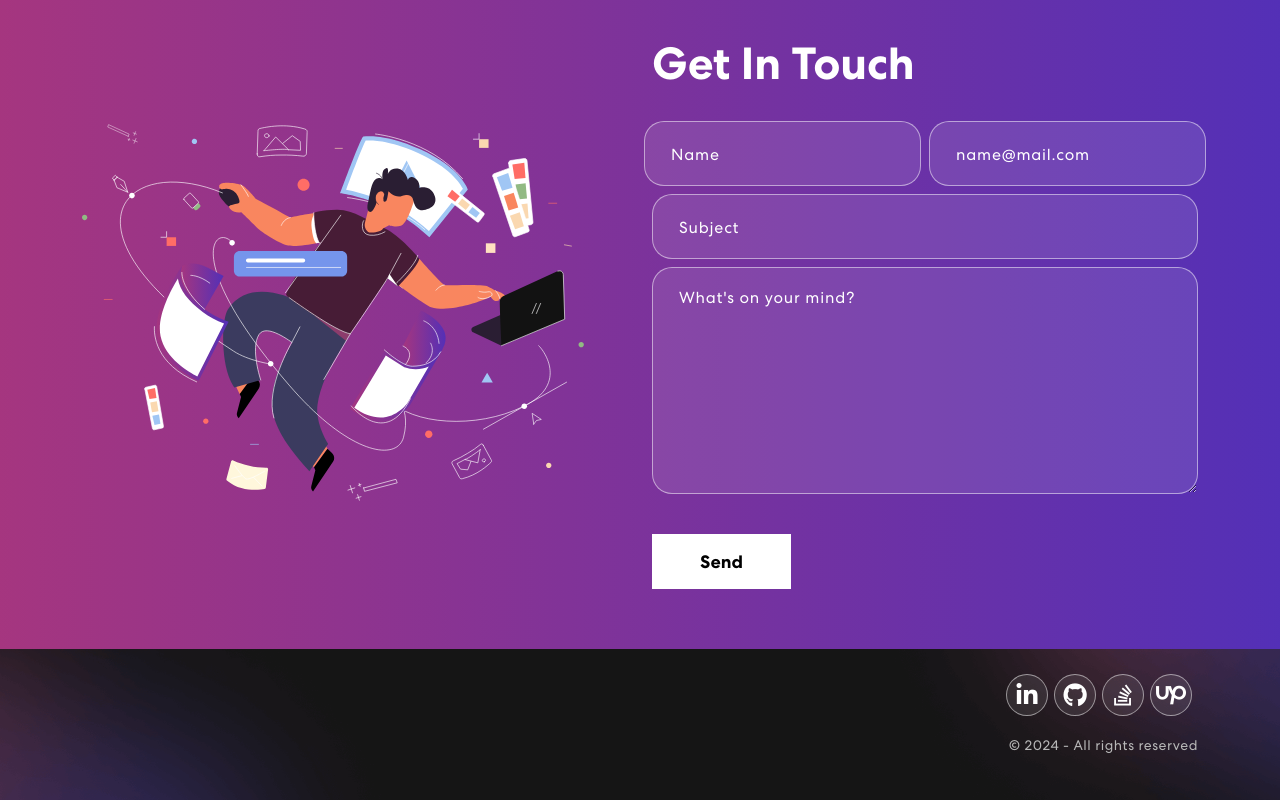
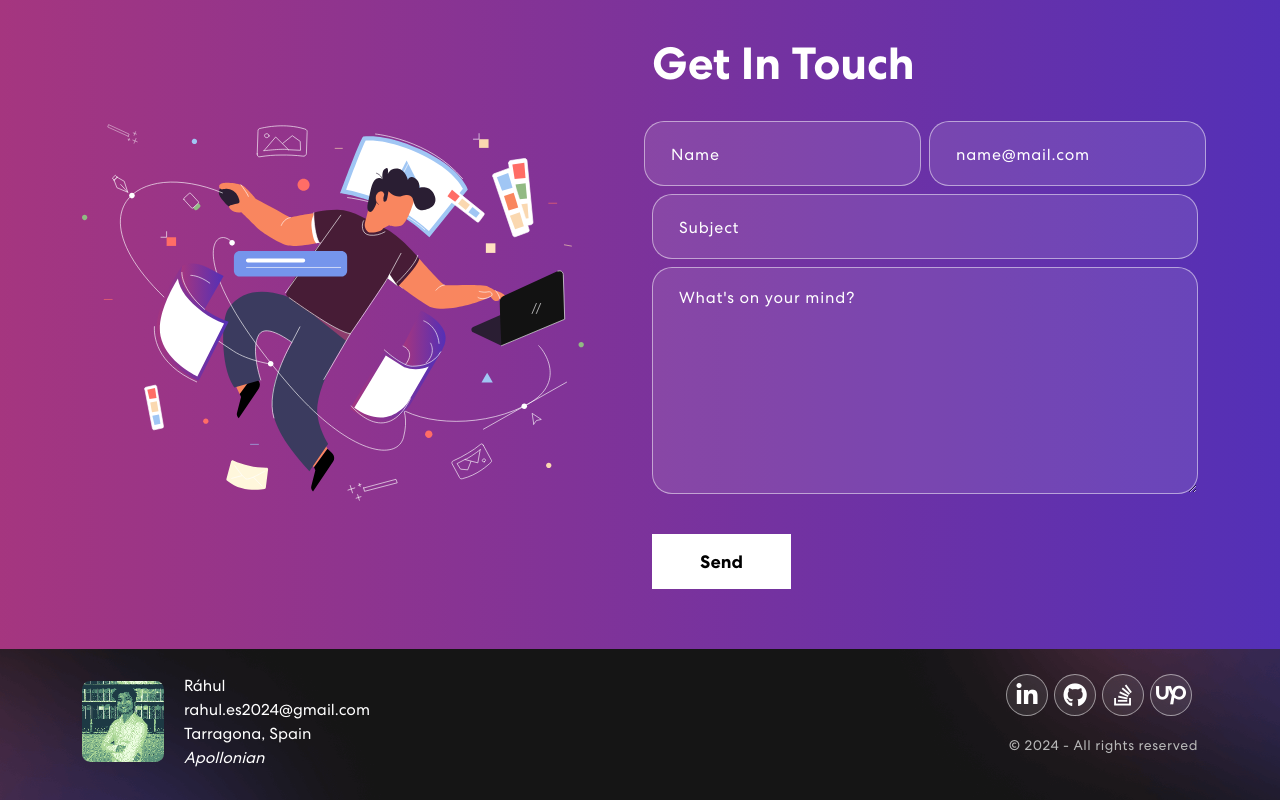
Before and after one commit to rahules24/sirenscripts, a React (Create React App) app in the folder sirenscripts/: page / in a window 1280 px wide. Shown: the part 2275-3075 px from the top of the page. Built offline with nearby package versions, Linux system fonts and the light colour scheme.

Commit message:
footer image added

```diff
--- a/sirenscripts/src/App.css
+++ b/sirenscripts/src/App.css
@@ -309,7 +309,7 @@ nav.navbar .navbar-toggler[aria-expanded="true"] .navbar-toggler-icon {
     }
 }
 .txt-rotate > .wrap {
-  border-right: 0.08em solid #666;
+  border-right: 0.0em solid #666;
 }
 
 /************ Skills Css ************/
--- a/sirenscripts/src/components/Footer.js
+++ b/sirenscripts/src/components/Footer.js
@@ -1,27 +1,87 @@
-import { Container, Row, Col } from 'react-bootstrap'
-// import logo from '../assets/img/favlogo.png'
+import { useState, useEffect } from 'react';
+import { Container, Row, Col } from 'react-bootstrap';
+import me from "../assets/img/me.png";
 
 const Footer = () => {
-  return (
+    const [loopNum, setLoopNum] = useState(0);
+    const [isDeleting, setIsDeleting] = useState(false);
+    const [text, setText] = useState('');
+    const toRotate = ["Kafkaesque", "Apollonian", "Hikikomori", "Stoyteller", "Machiavellian", "Gamemaker", "Hellinist", ];
+    const typingSpeed = 150;
+    const pauseDuration = 1000;
+
+    useEffect(() => {
+        const handleTyping = setInterval(() => {
+            typeWriter();
+        }, typingSpeed);
+
+        return () => clearInterval(handleTyping);
+    }, [text, isDeleting]);
+
+    const typeWriter = () => {
+        const i = loopNum % toRotate.length;
+        const fullText = toRotate[i];
+        const updatedText = isDeleting
+            ? fullText.substring(0, text.length - 1)
+            : fullText.substring(0, text.length + 1);
+
+        setText(updatedText);
+
+        // If full text is reached, pause before deleting
+        if (!isDeleting && updatedText === fullText) {
+            setTimeout(() => setIsDeleting(true), pauseDuration);
+        }
+        // If deletion is done, move to next word
+        else if (isDeleting && updatedText === '') {
+            setIsDeleting(false);
+            setLoopNum(loopNum + 1);
+        }
+    };
+
+    return (
         <footer className='footer'>
             <Container className='align-item-center'>
                 <Row>
                     <Col sm={6}>
-                        {/* <img src={logo} alt='Logo' style={{ width: '9%', height: 'auto' }}/>footer */}
+                        <div style={{ display: 'flex', alignItems: 'center' }}>
+                            <img
+                                src={me}
+                                alt="Profile"
+                                style={{ width: '15%', height: 'auto', marginRight: '20px', borderRadius: '10%' }}
+                            />
+                            <div style={{ lineHeight: '1.5' }}>
+                                <span>Ráhul</span><br />
+                                <span>rahul.es2024@gmail.com</span><br />
+                                <span>Tarragona, Spain</span><br />
+                                <span className="txt-rotate">
+                                    <span className="wrap">
+                                        <i>{text}</i>
+                                    </span>
+                                </span>
+                            </div>
+                        </div>
                     </Col>
                     <Col sm={6} className='text-center text-sm-end'>
                         <div className='social-icon'>
-                            <a href="https://www.linkedin.com/in/3139-rahul/" target="_blank"><i className="fa-brands fa-linkedin-in fa-xl"></i></a>
-                            <a href="https://github.com/rahules24" target="_blank"><i className="fa-brands fa-github fa-xl"></i></a>
-                            <a href="https://stackoverflow.com/users/24976649/r%c3%a1hul" target="_blank"><i className="fa-brands fa-stack-overflow fa-xl"></i></a>
-                            <a href="https://www.upwork.com/freelancers/~01587352546a63a36d?mp_source=share" target="_blank"><i className="fa-brands fa-upwork fa-xl"></i></a>
+                            <a href="https://www.linkedin.com/in/3139-rahul/" target="_blank" rel="noopener noreferrer">
+                                <i className="fa-brands fa-linkedin-in fa-xl"></i>
+                            </a>
+                            <a href="https://github.com/rahules24" target="_blank" rel="noopener noreferrer">
+                                <i className="fa-brands fa-github fa-xl"></i>
+                            </a>
+                            <a href="https://stackoverflow.com/users/24976649/r%c3%a1hul" target="_blank" rel="noopener noreferrer">
+                                <i className="fa-brands fa-stack-overflow fa-xl"></i>
+                            </a>
+                            <a href="https://www.upwork.com/freelancers/~01587352546a63a36d?mp_source=share" target="_blank" rel="noopener noreferrer">
+                                <i className="fa-brands fa-upwork fa-xl"></i>
+                            </a>
                             <p>© 2024 - All rights reserved</p>
                         </div>
                     </Col>
                 </Row>
             </Container>
         </footer>
-    )
-}
+    );
+};
 
-export default Footer
+export default Footer;
```
Also changed, not shown: sirenscripts/src/assets/img/me.png (added).
